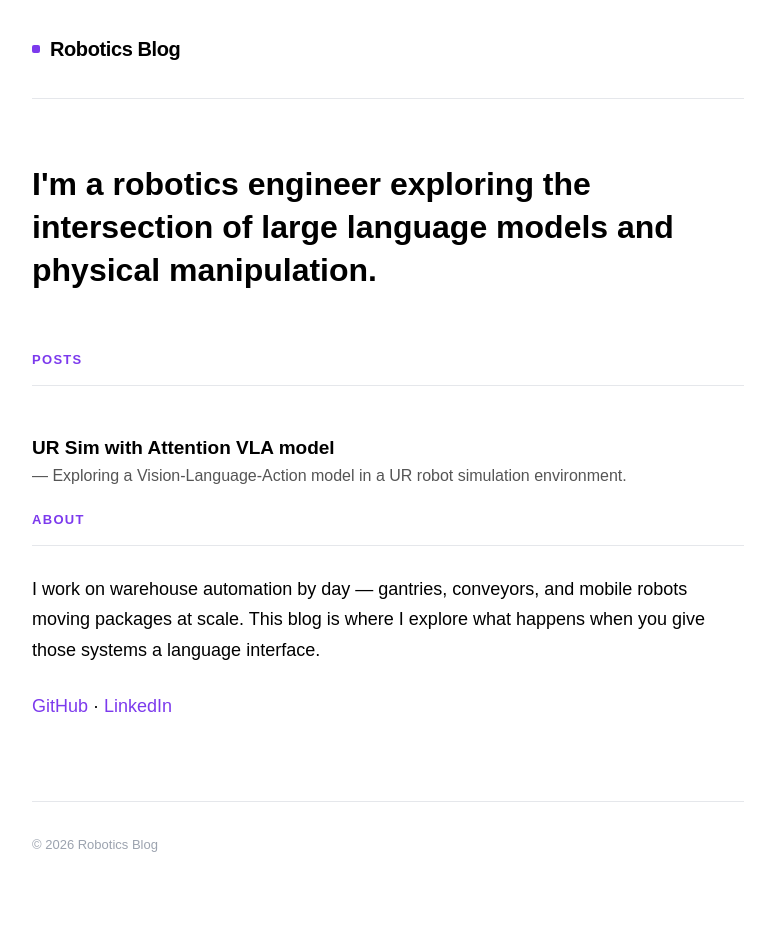
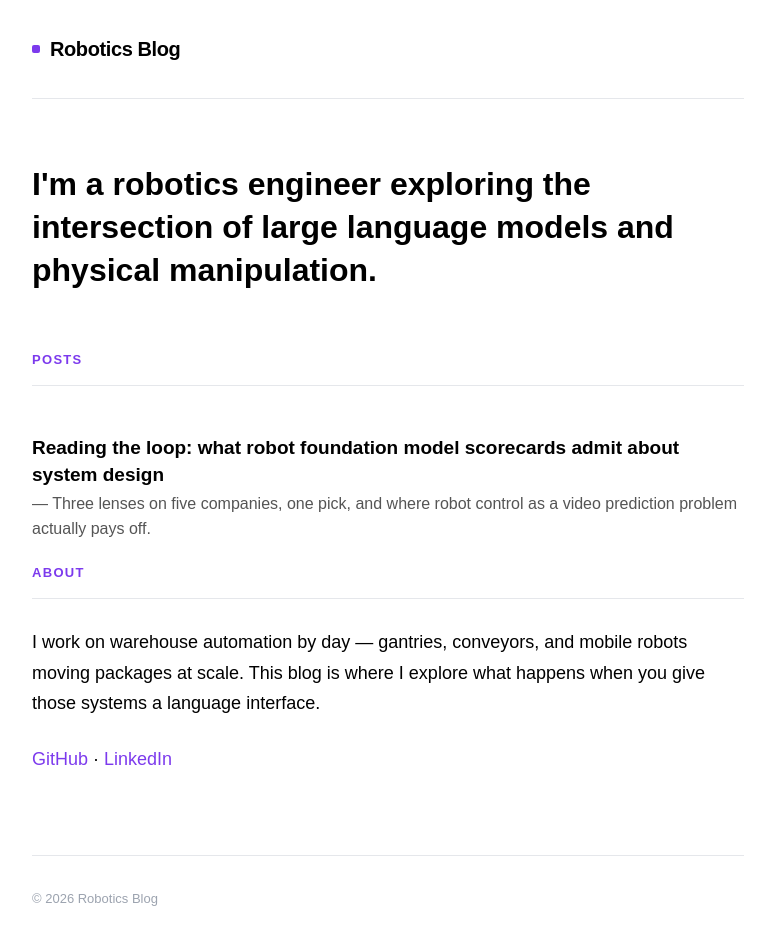
Before and after one commit to sheilsarda/robotics-blog, a Jekyll site: the page built from index.md, in a window 1280 px wide. Shown: the whole page, without its empty margins (252-1027 px from the left). Built offline with Jekyll 4.4.1, drawn with Linux system fonts in a browser that asks for light colours; before the commit the page ends 900 px from its top, so only the background shows below that.

Commit message:
display it

```diff
--- a/_layouts/home.html
+++ b/_layouts/home.html
@@ -6,4 +6,11 @@ layout: default
   <p>{{ site.description }}</p>
 </section>
 
+<h4>Posts</h4>
+<ul>
+  {% for post in site.posts %}
+  <li><strong><a href="{{ post.url | relative_url }}">{{ post.title }}</a></strong>{% if post.description %} — {{ post.description }}{% endif %}</li>
+  {% endfor %}
+</ul>
+
 {{ content }}
--- a/_posts/reading-the-loop.md
+++ b/_posts/2026-05-31-reading-the-loop.md
@@ -2,6 +2,7 @@
 title: "Reading the loop: what robot foundation model scorecards admit about system design"
 date: 2026-05-31
 slug: model-scorecards
+description: "Three lenses on five companies, one pick, and where robot control as a video prediction problem actually pays off."
 ---
 
 # Reading the loop: what robot foundation model scorecards admit about system design
--- a/index.md
+++ b/index.md
@@ -1,11 +1,6 @@
 ---
 layout: home
 ---
-
-#### Posts
-
-- **[UR Sim with Attention VLA model]({{ site.baseurl }}/blog/ur-sim-attention-vla/)** — Exploring a Vision-Language-Action model in a UR robot simulation environment.
-
 
 #### About
 
```
